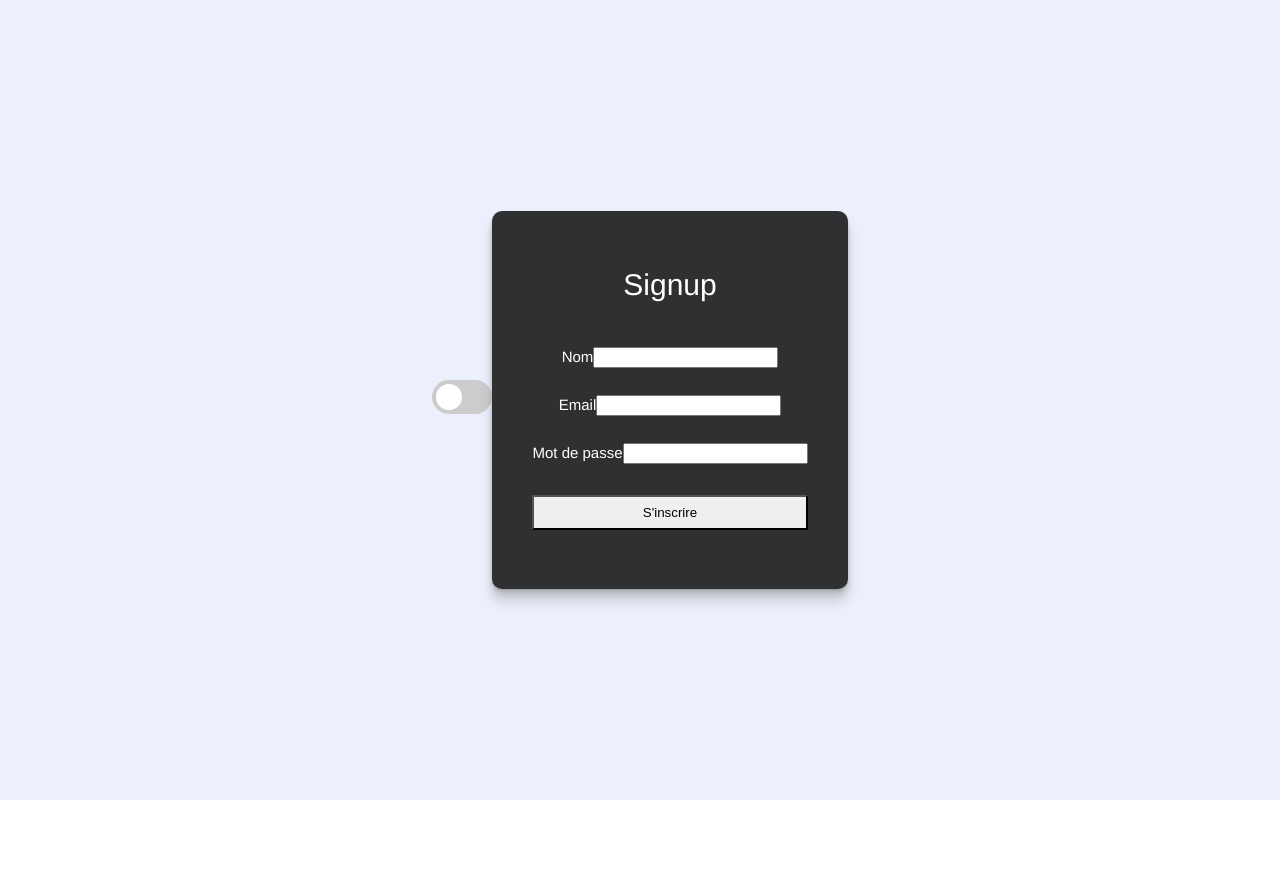
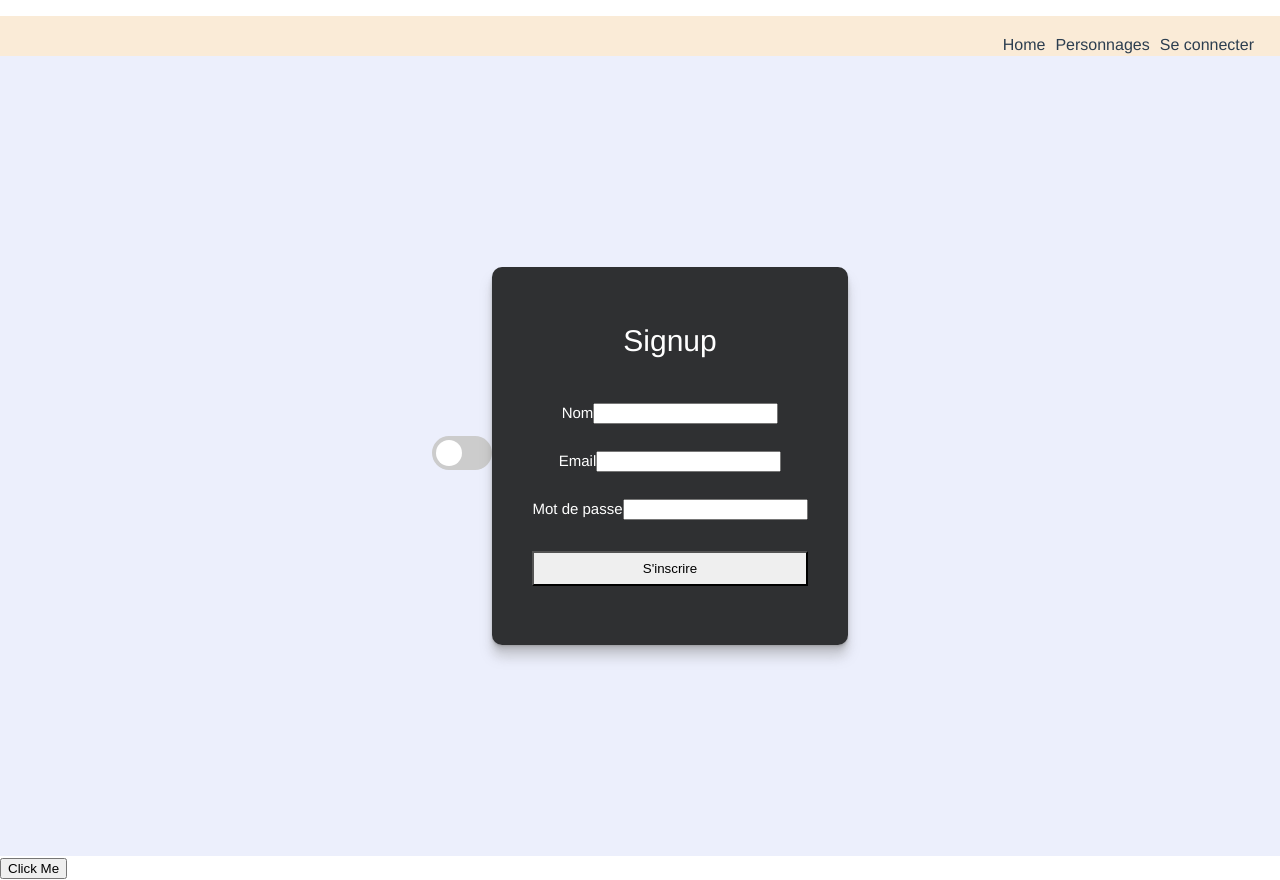
Before and after one commit to LeoJeanjean/Theatromatic, a Vue app in the folder front-end/: page /login in a window 1280 px wide. Before the commit the page ends 800 px from the top, so only its background shows below. Built offline with nearby package versions, Linux system fonts and the light colour scheme.

Commit message:
feat/ user logged is in store

```diff
--- a/front-end/src/App.vue
+++ b/front-end/src/App.vue
@@ -1,17 +1,78 @@
 <script setup>
 import { RouterView } from 'vue-router'
+
+
 </script>
 
 <template>
-  <RouterView />
+
+  <div style="background-color: antiquewhite;">
+    <nav>
+      <ul class="nav-elements">
+        <li>Home</li>
+        <li>Personnages</li>
+        <li>{{ this.loginOrLogout }}</li>
+      </ul>
+    </nav>
+  </div>
+  <RouterView @send="receive"/>
+
+
 </template>
+
+<script>
+import useUserStore from "./stores/user";
+import { mapState } from 'pinia';
+import LoginView from './views/LoginView.vue';
+
+export default {
+    data() {
+        return {
+            loginOrLogout: undefined
+        };
+    },
+    methods : {
+      receive(childData) {
+        if (childData) {
+          this.loginOrLogout = "Se déconncter"
+        } else {
+          this.loginOrLogout = "Se conncter"
+        }
+        console.log(childData); // "Hello World"
+      }
+    },
+    computed: {
+        ...mapState(useUserStore, ["userDatas"]),
+    },
+    mounted() {
+        console.log("mounted");
+        if (this.userDatas == null) {
+            this.loginOrLogout = "Se connecter";
+        }
+        else {
+            this.loginOrLogout = "Se déconnecter";
+        }
+        console.log(this.userDatas);
+    },
+    components: { LoginView }
+}
+</script>
 
 <style scoped>
 header {
   line-height: 1.5;
   max-height: 100vh;
 }
+.nav-elements {
+  display: flex;
+  list-style-type: none;
+  justify-content: flex-end;
+}
 
+.nav-elements > li {
+  margin-right: 10px;
+  cursor: pointer;
+}
 .logo {
   display: block;
   margin: 0 auto 2rem;
@@ -21,7 +82,7 @@ nav {
   width: 100%;
   font-size: 12px;
   text-align: center;
-  margin-top: 2rem;
+  height: 40px;
 }
 
 nav a.router-link-exact-active {
--- a/front-end/src/stores/user.js
+++ b/front-end/src/stores/user.js
@@ -0,0 +1,23 @@
+import { defineStore } from 'pinia'
+
+export default defineStore('user', {
+    state: () => ({
+        userDatas: null,
+    }),
+    actions: {
+        updateUserDatas(newDatas) {
+            this.userDatas = newDatas;
+        },
+        getUserDatas() {
+            return this.userDatas;
+        },
+        checkUserDatas() {
+            if (this.userDatas !== null) {
+                return true;
+            } else {
+                return false;
+            }
+        }
+
+    }
+})
--- a/front-end/src/views/Character.vue
+++ b/front-end/src/views/Character.vue
@@ -18,7 +18,10 @@
 <script>
 
 
+import { mapState } from 'pinia';
 import CharacterForm from '../components/CharacterForm.vue'
+import useUserStore from "../stores/user";
+
 
 export default  {
     methods: {
@@ -28,6 +31,15 @@ export default  {
     components: {
         CharacterForm
     },
+    computed: {
+        ...mapState(useUserStore, ["userDatas"]),
+    },
+    mounted() {
+        if (this.userDatas == null) {
+            this.$router.push('/login')
+        }
+        console.log(this.userDatas);
+    }
 }
 
 </script>
--- a/front-end/src/views/LoginView.vue
+++ b/front-end/src/views/LoginView.vue
@@ -45,14 +45,15 @@
       <button type="submit" class="btn btn-primary btn-ghost" @click="signup()">S'inscrire</button>
     </form>
   </div>
-
-  {{ passwordSignup }}
-
+  <button @click="send">Click Me</button>
 </template>
 
 <script>
 import axios from 'axios';
-import User from "../models/User"
+import User from "../models/User";
+import useUserStore from "../stores/user";
+import { mapActions, mapState } from 'pinia'
+
 
   export default {
 
@@ -67,10 +68,15 @@ import User from "../models/User"
       }
     },
     methods: {
+      ...mapActions(useUserStore, ['updateUserDatas']),
+      ...mapActions(useUserStore, ['getUserDatas']),
+      send() {
+        this.$emit('send', 'Hello World');
+      },
       toggleCheckbox() {
-      this.checkbox = !this.checkbox
-      this.$emit('setCheckboxVal', this.checkbox)
-    },
+        this.checkbox = !this.checkbox
+        this.$emit('setCheckboxVal', this.checkbox)
+      },
     async signup() {
       let newUser = new User(this.nameSignup, this.email, this.passwordSignup)
       const response = await axios.post(
@@ -92,8 +98,21 @@ import User from "../models/User"
         },
       ).then((response) => {
         console.log(response.data);
+        this.updateUserDatas(response.data);
+        console.log(this.userDatas);
+        console.log(response.data);
+        if (response.data !== false) {
+          this.$router.push('/');
+          this.$emit('send', true);
+        } else {
+          console.log("toast :mauvais identifiant");
+        }
       })
     }
+    },
+    computed: {
+      ...mapState(useUserStore, ['userDatas'])
+
     }
   }
 
```
Also changed, not shown: 1 other file (tests, documents, lock files or other folders).
